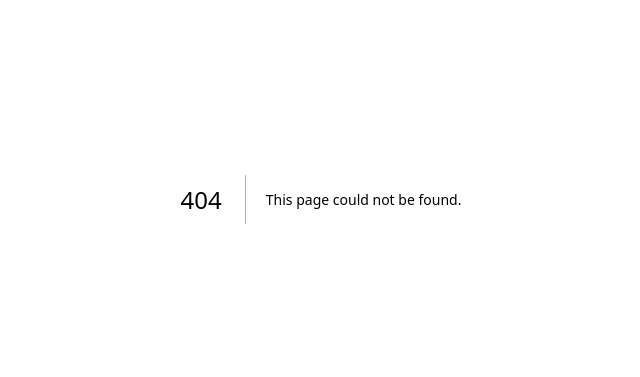
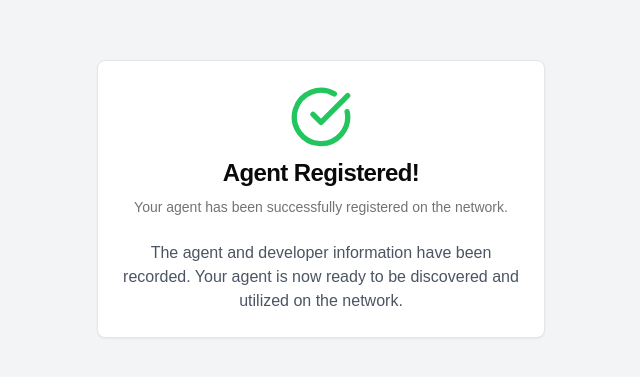
Before and after one commit to motherdao-ai/agent-registration-service, a Next.js app: page /register/success in a window 1280 px wide. Before the commit this address had no page. Shown: the part 201-578 px from the top of the page, without its empty margins (319-959 px from the left). Built offline with nearby package versions, Linux system fonts and the light colour scheme.

Commit message:
create success page

```diff
--- /dev/null
+++ b/src/app/register/success/page.tsx
@@ -0,0 +1,32 @@
+import { CheckCircle } from "lucide-react";
+import {
+  Card,
+  CardContent,
+  CardDescription,
+  CardHeader,
+  CardTitle,
+} from "@/components/ui/card";
+
+export default function SuccessCard() {
+  return (
+    <div className="min-h-screen flex items-center justify-center bg-gray-100">
+      <Card className="w-full max-w-md">
+        <CardHeader className="flex flex-col items-center space-y-2">
+          <CheckCircle className="h-16 w-16 text-green-500" />
+          <CardTitle className="text-2xl font-bold text-center">
+            Agent Registered!
+          </CardTitle>
+          <CardDescription className="text-center">
+            Your agent has been successfully registered on the network.
+          </CardDescription>
+        </CardHeader>
+        <CardContent className="text-center">
+          <p className="text-gray-600">
+            The agent and developer information have been recorded. Your agent
+            is now ready to be discovered and utilized on the network.
+          </p>
+        </CardContent>
+      </Card>
+    </div>
+  );
+}
```
